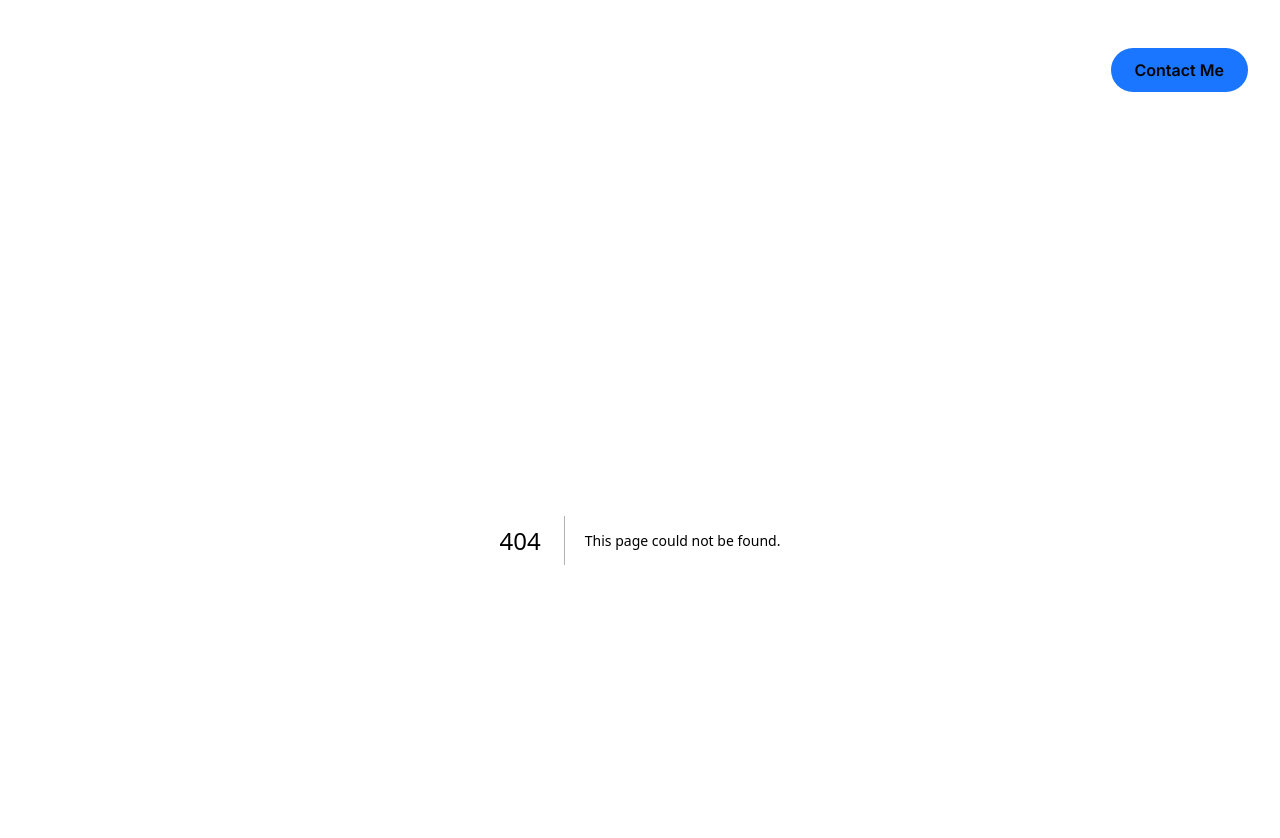
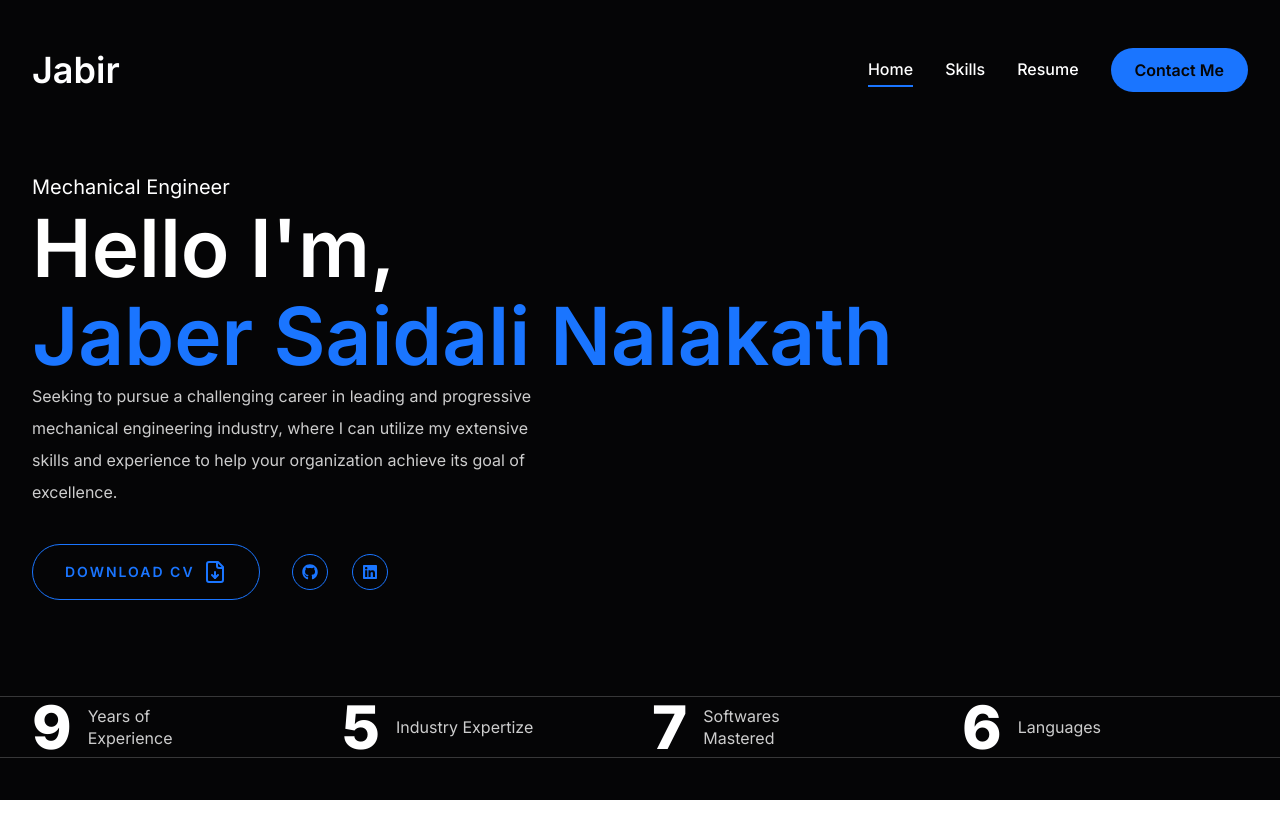
Before and after one commit to Jabiring/Jabiring, a Next.js app: page /Jabiring/ in a window 1280 px wide. Before the commit this address had no page. Shown: the top 838 px of the page. After the commit the page ends 800 px from the top, so only its background shows below. Built offline with nearby package versions, Linux system fonts and the light colour scheme.

Commit message:
[FIX] link issue - CV

```diff
--- a/app/page.tsx
+++ b/app/page.tsx
@@ -26,7 +26,7 @@ export default function Home() {
             <div className="flex flex-col xl:flex-row items-center gap-8">
               <Button variant="outline" size="lg" className="uppercase flex items-center gap-2">
 
-                <a href="/assets/JABER SAIDALI NALAKATH_CV.pdf" download="JABER SAIDALI NALAKATH_CV">Download CV</a>
+                <a href="Jabiring/assets/JABER SAIDALI NALAKATH_CV.pdf" download="JABER SAIDALI NALAKATH_CV">Download CV</a>
                 {/* <span>Download CV</span> */}
                 <FileDownIcon className="text-xl" />
               </Button>
--- a/app/resume/page.tsx
+++ b/app/resume/page.tsx
@@ -2,6 +2,6 @@
 export default function Resume() {
 
   return (
-    <iframe className="w-full min-h-[100vh]" src='/assets/JABER SAIDALI NALAKATH_CV.pdf' />
+    <iframe className="w-full min-h-[100vh]" src='Jabiring/assets/JABER SAIDALI NALAKATH_CV.pdf' />
   );
 }
--- a/components/Photo.tsx
+++ b/components/Photo.tsx
@@ -11,7 +11,7 @@ export default function Photo() {
                   animate={{ opacity: 1, scale: 1 }}
                   transition={{ delay: 2.4, duration: 0.5 }}>
         <div className="w-[250px] h-[250px] xl:w-[450px] xl:h-[450px] mix-blend-lighten absolute">
-          <Image src="/assets/dp.png"
+          <Image src="Jabiring/assets/dp.png"
                  priority
                  quality={100}
                  fill
--- a/next.config.mjs
+++ b/next.config.mjs
@@ -1,4 +1,8 @@
 /** @type {import('next').NextConfig} */
-const nextConfig = {};
+const nextConfig = {
+  reactStrictMode: true,
+  basePath: '/Jabiring',
+
+}
 
 export default nextConfig;
```
